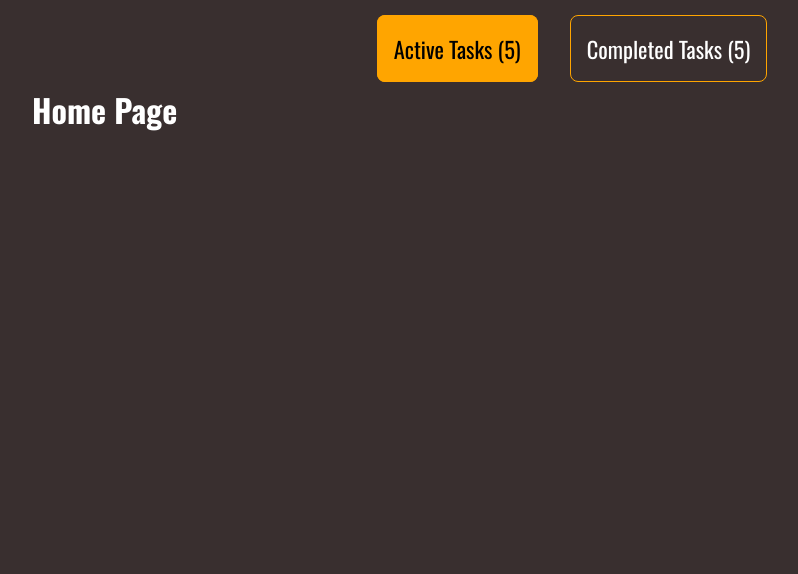
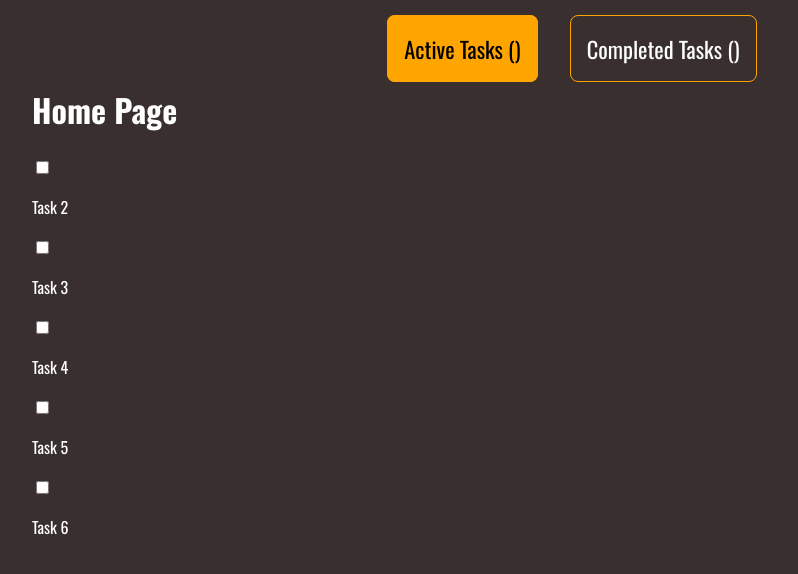
Before and after one commit to DimitarStefan0v/To-Do-App, a React (Create React App) app in the folder client/: page / in a window 1280 px wide. Shown: the top 574 px of the page, without its empty margins (68-866 px from the left). Built offline with nearby package versions, Linux system fonts and the light colour scheme.

Commit message:
Add state for tasks and changeTaskHandler

```diff
--- a/client/src/App.js
+++ b/client/src/App.js
@@ -1,3 +1,5 @@
+import { useState } from 'react';
+
 import { createBrowserRouter, RouterProvider } from 'react-router-dom';
 
 import RootLayout from './pages/Root/Root'
@@ -5,19 +7,54 @@ import HomePage from './pages/Home/Home';
 import CompletedPage from './pages/Completed/Completed';
 import ErrorPage from './pages/Error/Error';
 
+const dummyTasks = [
+    { id: 'id1', description: 'Task 1', isCompleted: true },
+    { id: 'id2', description: 'Task 2', isCompleted: false },
+    { id: 'id3', description: 'Task 3', isCompleted: false },
+    { id: 'id4', description: 'Task 4', isCompleted: false },
+    { id: 'id5', description: 'Task 5', isCompleted: false },
+    { id: 'id6', description: 'Task 6', isCompleted: false },
+    { id: 'id7', description: 'Task 7', isCompleted: true },
+];
+
+
+const App = () => {
+    const [tasks, setTasks] = useState(dummyTasks);
+
+    const changeTaskProgressHandler = (id) => {
+        const task = tasks.find(x => x.id === id);
+        task.isCompleted = !task.isCompleted;
+        setTasks(state => [...state]);
+    };
+
+    const activeTasks = tasks.filter(x => x.isCompleted === false);
+    const completedTasks = tasks.filter(x => x.isCompleted === true);
+
     const router = createBrowserRouter([
         {
             path: '/',
-        element: <RootLayout itemsCount={5} />,
+            element: <RootLayout />,
             errorElement: <ErrorPage />,
             children: [
-            { index: true, element: <HomePage /> },
-            { path: 'completed', element: <CompletedPage /> }
+                {
+                    index: true,
+                    element: <HomePage
+                        tasks={activeTasks}
+                        changeTaskProgressHandler={changeTaskProgressHandler}
+                    />
+                },
+                {
+                    path: 'completed',
+                    element: <CompletedPage
+                        tasks={completedTasks}
+                        changeTaskProgressHandler={changeTaskProgressHandler}
+                    />
+                }
             ]
         }
     ]);
 
-const App = () => {
+
     return (
         <div className="App">
             <RouterProvider router={router} />
--- a/client/src/pages/Completed/Completed.js
+++ b/client/src/pages/Completed/Completed.js
@@ -1,6 +1,18 @@
-const CompletedPage = () => {
+const CompletedPage = (props) => {
+
+    const changeTaskHandler = (id) => {
+        props.changeTaskProgressHandler(id);
+    };
+
     return (
-        <h1>Completed Page</h1>
+        <>
+            <h1>Completed Page</h1>
+            {props.tasks.map(task =>
+                <div key={task.id}>
+                    <input type="checkbox" onChange={() => changeTaskHandler(task.id)} />
+                    <p>{task.description}</p>
+                </div>)}
+        </>
     );
 };
 
--- a/client/src/pages/Home/Home.js
+++ b/client/src/pages/Home/Home.js
@@ -1,6 +1,19 @@
-const HomePage = () => {
+const HomePage = (props) => {
+
+    const changeTaskHandler = (id) => {
+        props.changeTaskProgressHandler(id);
+    };
+
     return (
-        <h1>Home Page</h1>
+        <>
+            <h1>Home Page</h1>
+            {props.tasks.map(task =>
+                <div key={task.id}>
+                    <input type="checkbox" onChange={() => changeTaskHandler(task.id)} />
+                    <p>{task.description}</p>
+                </div>
+            )}
+        </>
     );
 };
 
```
Lines whose indentation alone changed are shown as unchanged.
